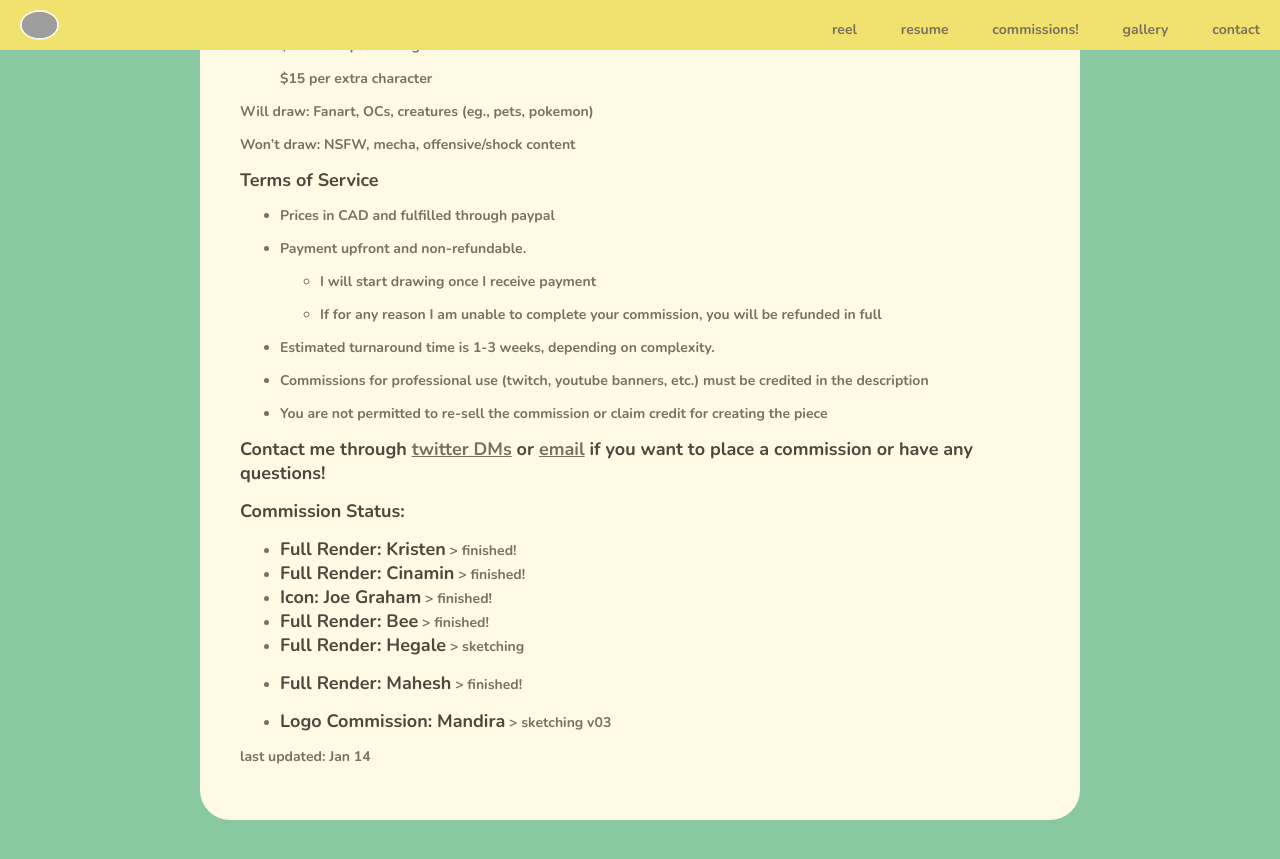
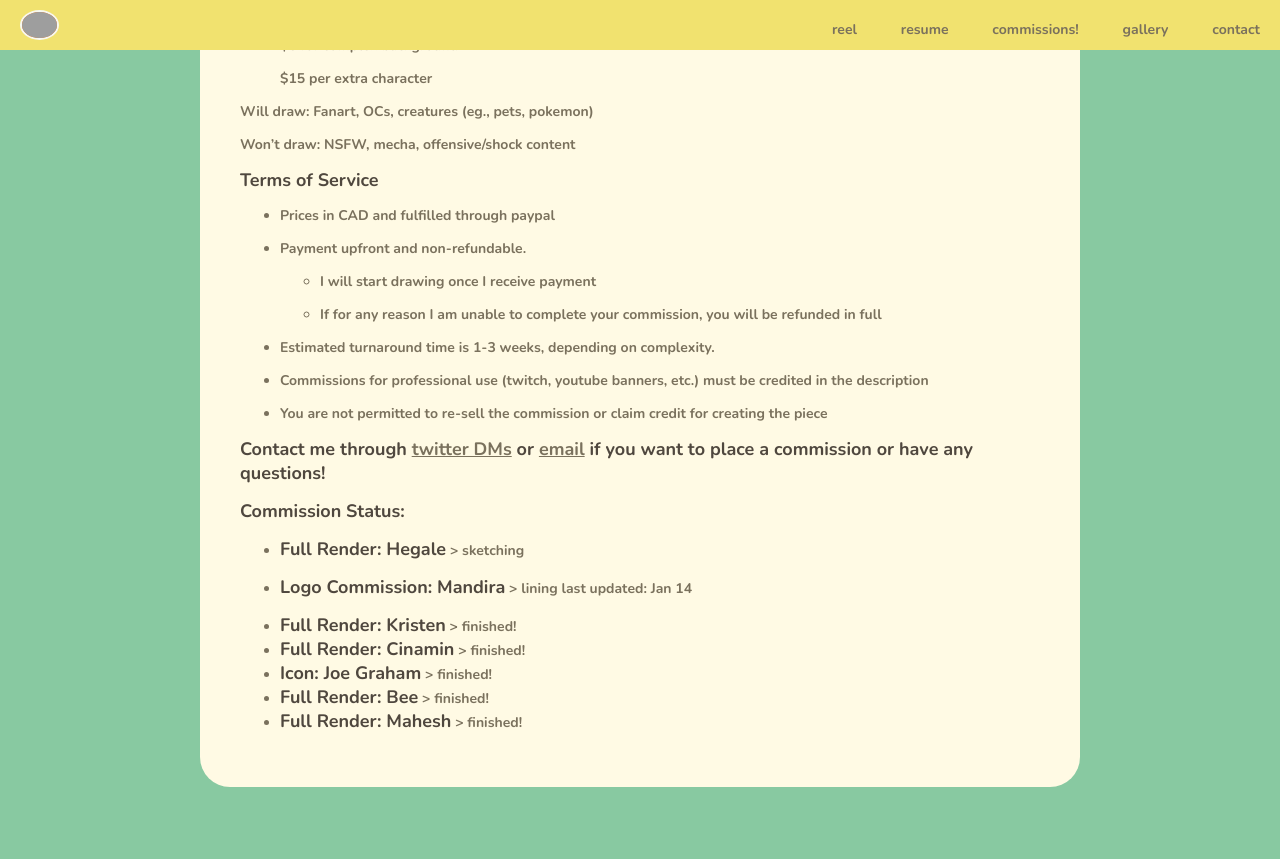
Before and after one commit to antheakwong/antheakwong.github.io, a Jekyll site: the page built from commissions/index.md, in a window 1280 px wide and 900 px high, scrolled down 631 px. Shown: the top 859 px of the window. Built offline with Jekyll 4.4.1, drawn with Linux system fonts in a browser that asks for light colours; nearby versions of some CDN libraries; grey boxes are pictures that could not be loaded.

Commit message:
update status

```diff
--- a/commissions/index.md
+++ b/commissions/index.md
@@ -40,13 +40,12 @@ Won’t draw: NSFW, mecha, offensive/shock content
 **Contact me through [twitter DMs](https://twitter.com/aysrin) or [email](mailto:hello@antheakwong.com) if you want to place a commission or have any questions!**
 
 **Commission Status:**
+- **Full Render: Hegale** > sketching
+- **Logo Commission: Mandira** > lining
+last updated: Jan 14
+
 - **Full Render: Kristen** > finished!
 - **Full Render: Cinamin** > finished!
 - **Icon: Joe Graham** > finished!
 - **Full Render: Bee** > finished!
-- **Full Render: Hegale** > sketching
 - **Full Render: Mahesh** > finished!
-
-- **Logo Commission: Mandira** > sketching v03
-
-last updated: Jan 14
```
